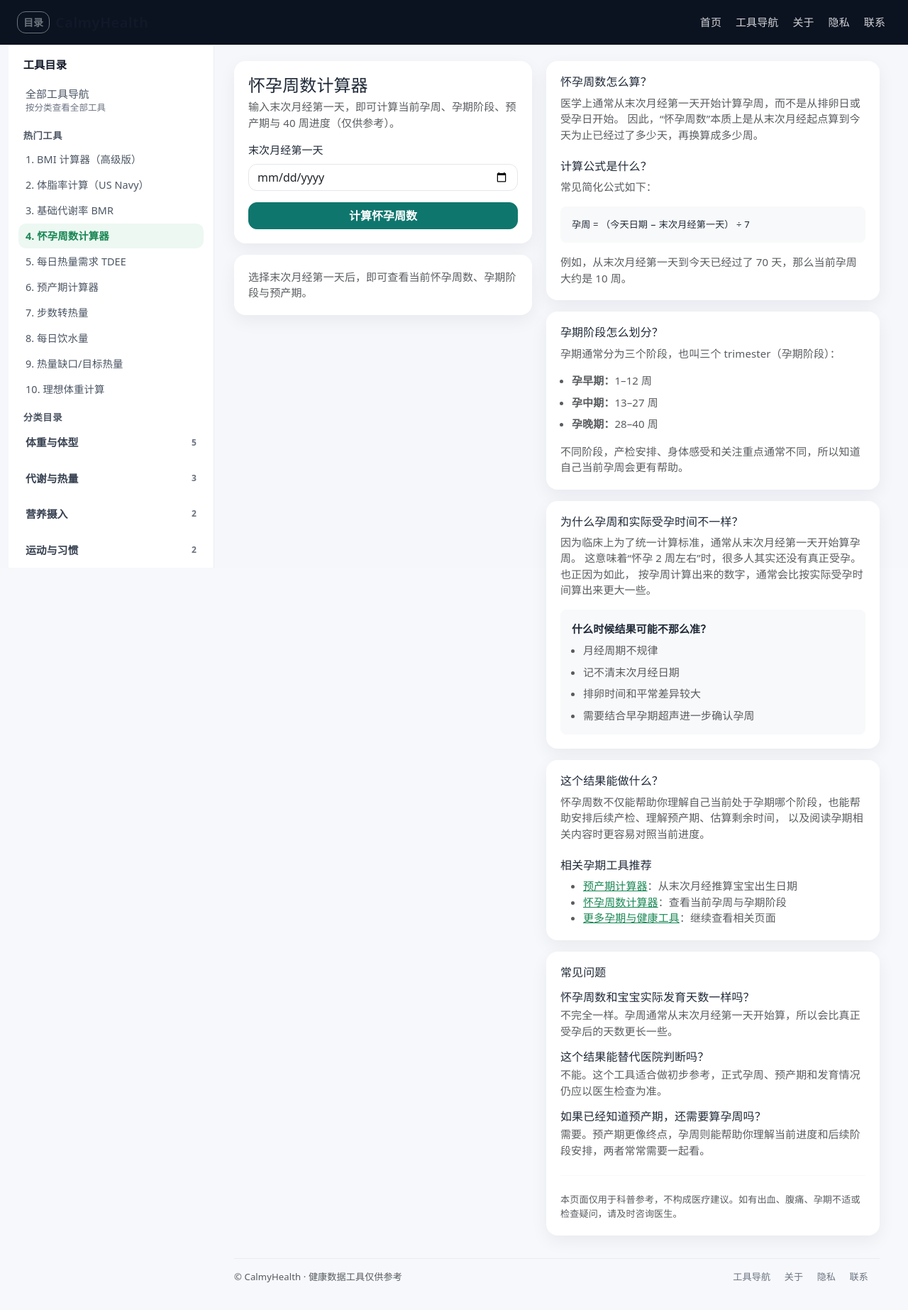
After one commit to zhengxr566/health-tools-2026, a Flask app: page /pregnancy-week in a window 1280 px wide. The commit adds this page. Shown: the whole page at 71% size. Run offline with Flask 3, Linux system fonts and the light colour scheme.

Commit message:
add pregnancy_week

```diff
--- a/app.py
+++ b/app.py
@@ -1,6 +1,5 @@
 from __future__ import annotations
-
-from datetime import datetime, timedelta
+from datetime import datetime, timedelta, date
 from flask import (
     Flask,
     Response,
@@ -229,6 +228,16 @@ TOOLS = [
         "subgroup": "pregnancy_basic",
         "featured": True,
     },
+    {
+        "endpoint": "pregnancy_week",
+        "name": "怀孕周数计算器",
+        "path": "/pregnancy-week",
+        "desc": "计算当前孕周、孕期阶段与预产期",
+        "category": "pregnancy",
+        "subgroup": "pregnancy_basic",
+        "featured": True,
+    },
+
 ]
 
 from flask import request
@@ -510,6 +519,45 @@ def weeks_to_goal(current_kg: float, target_kg: float, rate_kg_per_week: float)
         return float("inf")
     return diff / rate_kg_per_week
 
+# Pregnancy
+def pregnancy_week_info(lmp_date: date) -> dict:
+    """
+    Calculate pregnancy week info based on LMP (last menstrual period).
+    Medical convention: pregnancy starts from the first day of LMP.
+    Full term is about 280 days / 40 weeks.
+    """
+    today = date.today()
+    days_pregnant = (today - lmp_date).days
+
+    if days_pregnant < 0:
+        raise ValueError("末次月经日期不能晚于今天。")
+
+    week = days_pregnant // 7
+    day_in_week = days_pregnant % 7
+
+    due_date = lmp_date + timedelta(days=280)
+    days_left = (due_date - today).days
+
+    if week < 13:
+        trimester = "孕早期"
+    elif week < 28:
+        trimester = "孕中期"
+    else:
+        trimester = "孕晚期"
+
+    progress = max(0, min(100, round(days_pregnant / 280 * 100)))
+
+    return {
+        "today": today.strftime("%Y-%m-%d"),
+        "days_pregnant": days_pregnant,
+        "week": week,
+        "day_in_week": day_in_week,
+        "due_date": due_date.strftime("%Y-%m-%d"),
+        "days_left": days_left,
+        "trimester": trimester,
+        "progress": progress,
+    }
+
 
 # -----------------------
 # SEO: robots + sitemap
@@ -670,6 +718,40 @@ def pregnancy_due_date():
         meta=meta,
         due_date=due_date,
         error=error,
+    )
+
+@app.route("/pregnancy-week", methods=["GET", "POST"])
+def pregnancy_week():
+    error = None
+    lmp_in = ""
+    result = None
+
+    if request.method == "POST":
+        lmp_in = request.form.get("lmp", "").strip()
+
+        try:
+            if not lmp_in:
+                raise ValueError("请输入末次月经日期。")
+
+            lmp_date = datetime.strptime(lmp_in, "%Y-%m-%d").date()
+            result = pregnancy_week_info(lmp_date)
+
+        except Exception as e:
+            error = str(e) if str(e) else "请输入有效日期。"
+
+    meta = {
+        "title": "怀孕周数计算器（实时孕周与预产期）- 健康工具站",
+        "description": "输入末次月经日期，计算当前怀孕周数、孕期阶段、预产期和孕期进度，并提供公式说明与相关孕期工具。",
+        "canonical": canonical_url("/pregnancy-week"),
+    }
+
+    return render_template(
+        "pregnancy_week.html",
+        meta=meta,
+        error=error,
+        lmp_in=lmp_in,
+        result=result,
+        page_kind="tool",
     )
 
 
--- /dev/null
+++ b/templates/pregnancy_week.html
@@ -0,0 +1,181 @@
+{% extends "base.html" %}
+{% block content %}
+
+<div class="tool-layout">
+  <!-- 左侧：计算器 + 结果 -->
+  <div class="tool-col tool-col-form">
+    <div class="tool-card">
+      <h1 class="h4 mb-1">怀孕周数计算器</h1>
+      <p class="text-muted mb-3">
+        输入末次月经第一天，即可计算当前孕周、孕期阶段、预产期与 40 周进度（仅供参考）。
+      </p>
+
+      <form method="post" class="row g-3">
+        <div class="col-12">
+          <label class="form-label">末次月经第一天</label>
+          <input type="date" name="lmp" class="form-control" required value="{{ lmp_in }}">
+        </div>
+
+        <div class="col-12">
+          <button class="btn btn-success w-100">计算怀孕周数</button>
+        </div>
+      </form>
+
+      {% if error %}
+        <div class="alert alert-warning mt-3 mb-0">{{ error }}</div>
+      {% endif %}
+    </div>
+
+    {% if result %}
+    <div class="tool-card">
+      <div class="d-flex flex-wrap align-items-start justify-content-between gap-2">
+        <div>
+          <div class="text-muted small">当前孕周</div>
+          <div class="display-6 fw-semibold mb-0">
+            {{ result.week }} 周 {% if result.day_in_week > 0 %}+ {{ result.day_in_week }} 天{% endif %}
+          </div>
+        </div>
+        <div class="text-muted small">{{ result.trimester }}</div>
+      </div>
+
+      <div class="alert alert-info mt-3 mb-3">
+        你目前大约处于：<b>{{ result.week }} 周 {% if result.day_in_week > 0 %}+ {{ result.day_in_week }} 天{% endif %}</b><br>
+        预计预产期：<b>{{ result.due_date }}</b>
+      </div>
+
+      <div class="small text-muted mb-2">孕期进度（按 40 周 / 280 天估算）</div>
+      <div class="progress mb-2" role="progressbar" aria-valuenow="{{ result.progress }}" aria-valuemin="0" aria-valuemax="100">
+        <div class="progress-bar" style="width: {{ result.progress }}%"></div>
+      </div>
+      <div class="small text-muted">
+        已完成约 {{ result.progress }}%
+        {% if result.days_left >= 0 %}
+          ，距离预产期约还有 {{ result.days_left }} 天。
+        {% else %}
+          ，已超过预产期约 {{ result.days_left|abs }} 天。
+        {% endif %}
+      </div>
+
+      <hr class="my-3">
+
+      <div class="bg-light rounded-3 p-3">
+        <div class="fw-semibold mb-2">怎么看这个结果？</div>
+        <ul class="small text-muted mb-0 ps-3">
+          <li class="mb-2">孕周通常按末次月经第一天开始计算，而不是按受孕日计算。</li>
+          <li class="mb-2">40 周是常见完整孕期参考，实际分娩时间可能提前或推迟。</li>
+          <li class="mb-2">如果月经周期不规律，结果更适合作为初步参考。</li>
+          <li class="mb-0">正式孕周与预产期建议结合医生检查和超声结果判断。</li>
+        </ul>
+      </div>
+    </div>
+    {% else %}
+    <div class="tool-card">
+      <div class="text-muted">
+        选择末次月经第一天后，即可查看当前怀孕周数、孕期阶段与预产期。
+      </div>
+    </div>
+    {% endif %}
+  </div>
+
+  <!-- 右侧：解释 / SEO 内容 -->
+  <div class="tool-col tool-col-result">
+    <div class="tool-card">
+      <h2 class="h6">怀孕周数怎么算？</h2>
+      <p class="text-muted">
+        医学上通常从末次月经第一天开始计算孕周，而不是从排卵日或受孕日开始。
+        因此，“怀孕周数”本质上是从末次月经起点算到今天为止已经过了多少天，再换算成多少周。
+      </p>
+
+      <h2 class="h6 mt-4">计算公式是什么？</h2>
+      <p class="text-muted">
+        常见简化公式如下：
+      </p>
+
+      <div class="bg-light rounded-3 p-3 small">
+        孕周 = （今天日期 − 末次月经第一天） ÷ 7
+      </div>
+
+      <p class="text-muted mt-3 mb-0">
+        例如，从末次月经第一天到今天已经过了 70 天，那么当前孕周大约是 10 周。
+      </p>
+    </div>
+
+    <div class="tool-card">
+      <h2 class="h6">孕期阶段怎么划分？</h2>
+      <p class="text-muted">
+        孕期通常分为三个阶段，也叫三个 trimester（孕期阶段）：
+      </p>
+
+      <ul class="text-muted mb-0 ps-3">
+        <li class="mb-2"><b>孕早期：</b>1–12 周</li>
+        <li class="mb-2"><b>孕中期：</b>13–27 周</li>
+        <li class="mb-0"><b>孕晚期：</b>28–40 周</li>
+      </ul>
+
+      <p class="text-muted mt-3 mb-0">
+        不同阶段，产检安排、身体感受和关注重点通常不同，所以知道自己当前孕周会更有帮助。
+      </p>
+    </div>
+
+    <div class="tool-card">
+      <h2 class="h6">为什么孕周和实际受孕时间不一样？</h2>
+      <p class="text-muted">
+        因为临床上为了统一计算标准，通常从末次月经第一天开始算孕周。
+        这意味着“怀孕 2 周左右”时，很多人其实还没有真正受孕。也正因为如此，
+        按孕周计算出来的数字，通常会比按实际受孕时间算出来更大一些。
+      </p>
+
+      <div class="bg-light rounded-3 p-3 mt-3">
+        <div class="fw-semibold mb-2">什么时候结果可能不那么准？</div>
+        <ul class="text-muted mb-0 ps-3">
+          <li class="mb-2">月经周期不规律</li>
+          <li class="mb-2">记不清末次月经日期</li>
+          <li class="mb-2">排卵时间和平常差异较大</li>
+          <li class="mb-0">需要结合早孕期超声进一步确认孕周</li>
+        </ul>
+      </div>
+    </div>
+
+    <div class="tool-card">
+      <h2 class="h6">这个结果能做什么？</h2>
+      <p class="text-muted">
+        怀孕周数不仅能帮助你理解自己当前处于孕期哪个阶段，也能帮助安排后续产检、理解预产期、估算剩余时间，
+        以及阅读孕期相关内容时更容易对照当前进度。
+      </p>
+
+      <h2 class="h6 mt-4">相关孕期工具推荐</h2>
+      <ul class="text-muted mb-0">
+        <li><a href="/pregnancy-due-date">预产期计算器</a>：从末次月经推算宝宝出生日期</li>
+        <li><a href="/pregnancy-week">怀孕周数计算器</a>：查看当前孕周与孕期阶段</li>
+        <li><a href="/tools">更多孕期与健康工具</a>：继续查看相关页面</li>
+      </ul>
+    </div>
+
+    <div class="tool-card">
+      <h2 class="h6">常见问题</h2>
+
+      <h3 class="h6 mt-3 mb-1">怀孕周数和宝宝实际发育天数一样吗？</h3>
+      <p class="text-muted">
+        不完全一样。孕周通常从末次月经第一天开始算，所以会比真正受孕后的天数更长一些。
+      </p>
+
+      <h3 class="h6 mt-3 mb-1">这个结果能替代医院判断吗？</h3>
+      <p class="text-muted">
+        不能。这个工具适合做初步参考，正式孕周、预产期和发育情况仍应以医生检查为准。
+      </p>
+
+      <h3 class="h6 mt-3 mb-1">如果已经知道预产期，还需要算孕周吗？</h3>
+      <p class="text-muted">
+        需要。预产期更像终点，孕周则能帮助你理解当前进度和后续阶段安排，两者常常需要一起看。
+      </p>
+
+      <hr class="my-4">
+
+      <p class="small text-muted mb-0">
+        本页面仅用于科普参考，不构成医疗建议。如有出血、腹痛、孕期不适或检查疑问，请及时咨询医生。
+      </p>
+    </div>
+  </div>
+</div>
+
+{% endblock %}
```
Also changed, not shown: templates/pregnancy_due_date.html (+7 -7 lines).
